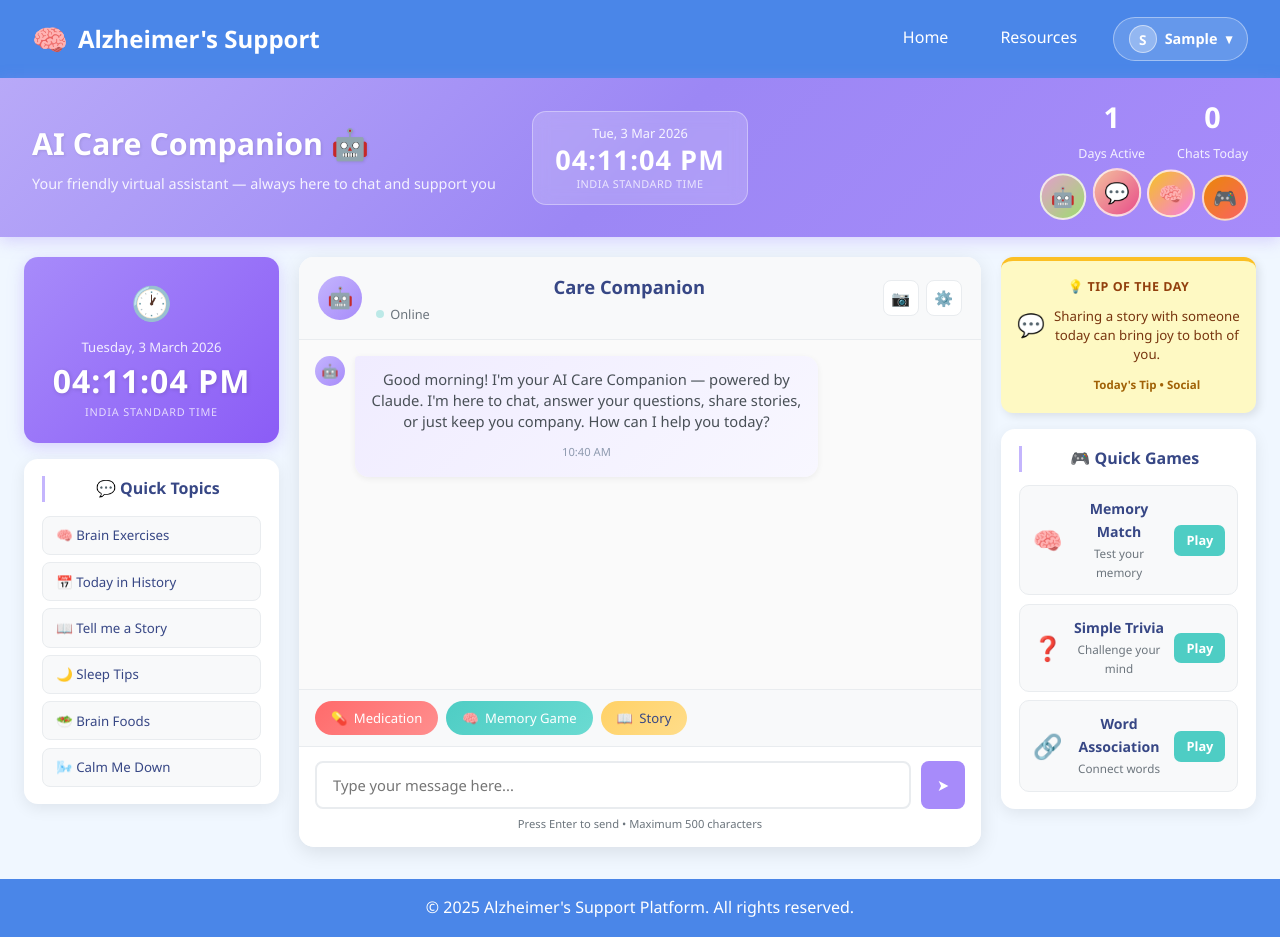
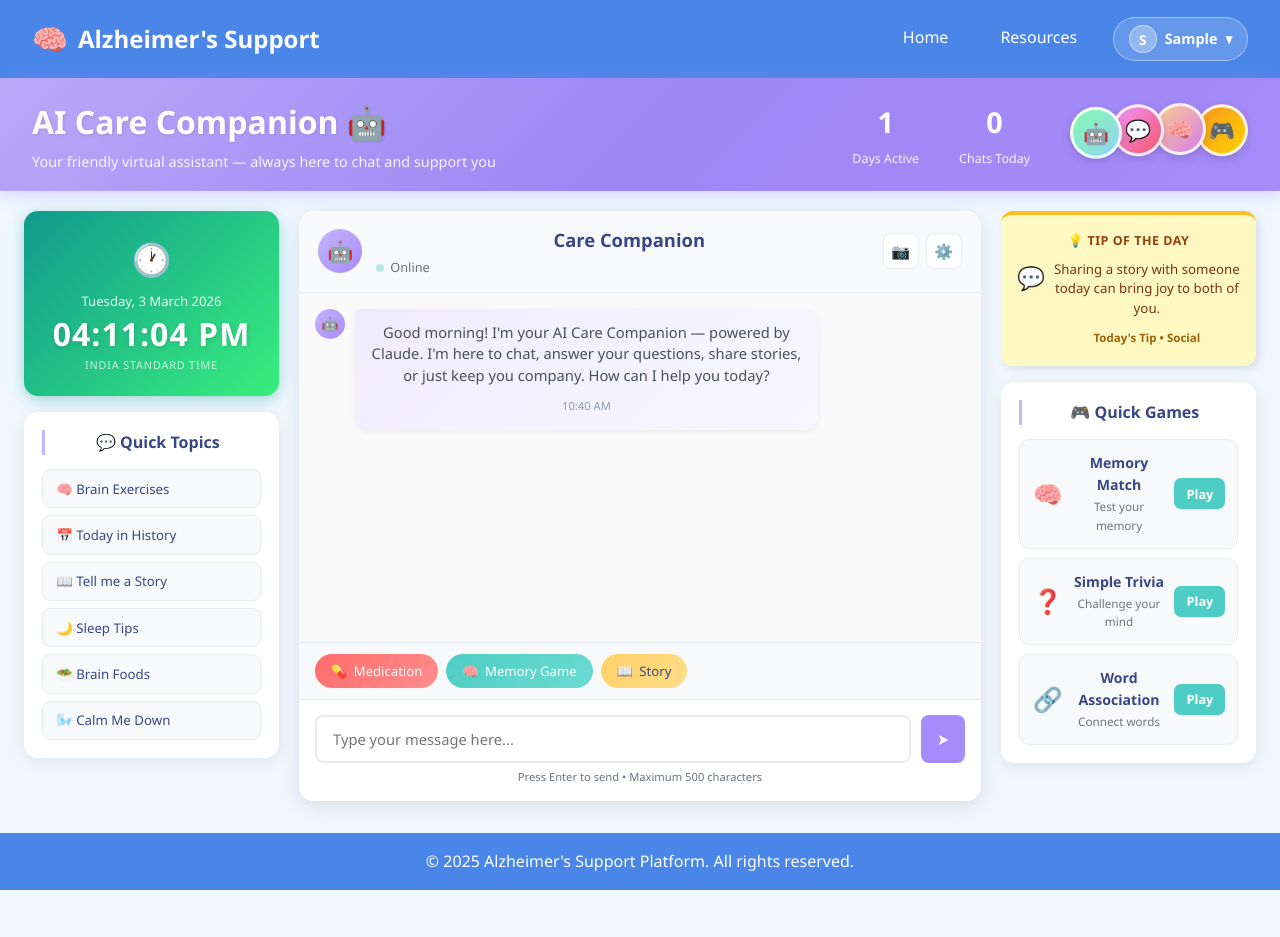
Before and after one commit to Passionatelytoooadorable/alzheimer, a plain HTML site: page frontend/ai-companion.html in a window 1280 px wide. After the commit the page ends 890 px from the top, so only its background shows below. Drawn offline with Linux system fonts and the light colour scheme; no server answers; sample sign-in values are in the browser's storage.

Commit message:
Add files via upload

```diff
--- a/frontend/ai-companion.css
+++ b/frontend/ai-companion.css
@@ -11,7 +11,7 @@
 .companion-header {
     background: linear-gradient(135deg, #b8a9f8 0%, #9c87f5 50%, #a78bfa 100%);
     color: white;
-    padding: 1rem 2rem;
+    padding: 1.1rem 2rem;
     box-shadow: 0 4px 15px rgba(167,139,250,0.35);
 }
 
@@ -19,13 +19,13 @@
     max-width: 1400px;
     margin: 0 auto;
     display: grid;
-    grid-template-columns: 1fr auto 1fr;
+    grid-template-columns: 1fr auto auto;
     align-items: center;
-    gap: 1.5rem;
+    gap: 2.5rem;
 }
 
 .header-left h1 {
-    font-size: 1.9rem;
+    font-size: 2rem;
     font-weight: 700;
     margin: 0 0 0.2rem 0;
     text-shadow: 1px 1px 3px rgba(0,0,0,0.1);
@@ -37,74 +37,44 @@
     margin: 0;
 }
 
-/* Live clock in header center */
-.live-clock-widget {
-    background: rgba(255,255,255,0.18);
-    border: 1px solid rgba(255,255,255,0.35);
-    border-radius: 14px;
-    padding: 0.7rem 1.4rem;
-    text-align: center;
-    backdrop-filter: blur(8px);
-    min-width: 180px;
-}
-
-.clock-date {
-    font-size: 0.8rem;
-    opacity: 0.9;
-    font-weight: 500;
-    margin-bottom: 0.15rem;
-}
-
-.clock-time {
-    font-size: 1.7rem;
-    font-weight: 700;
-    letter-spacing: 1px;
-    line-height: 1;
-}
-
-.clock-label {
-    font-size: 0.68rem;
-    opacity: 0.75;
-    margin-top: 0.15rem;
-    text-transform: uppercase;
-    letter-spacing: 0.5px;
-}
+.header-center { display: flex; align-items: center; }
+.header-stats { display: flex; gap: 2.5rem; }
 
 .header-right {
     display: flex;
-    flex-direction: column;
-    align-items: flex-end;
-    gap: 0.6rem;
+    align-items: center;
 }
 
-.header-stats { display: flex; gap: 2rem; }
-
-/* Floating icons in header */
+/* Floating icons in header - overlapping like image reference */
 .floating-icons {
     display: flex;
-    gap: 0.5rem;
+    flex-direction: row;
 }
 
 .companion-icon {
-    width: 46px;
-    height: 46px;
+    width: 52px;
+    height: 52px;
     border-radius: 50%;
     display: flex;
     align-items: center;
     justify-content: center;
-    font-size: 1.2rem;
-    border: 2px solid rgba(255,255,255,0.7);
-    animation: float 6s ease-in-out infinite;
+    font-size: 1.3rem;
+    border: 3px solid rgba(255,255,255,0.85);
+    margin-left: -10px;
+    animation: iconFloat 6s ease-in-out infinite;
+    box-shadow: 0 3px 10px rgba(0,0,0,0.15);
 }
 
-.icon-1 { background: linear-gradient(135deg,#e39fcb,#9ddd6e); animation-delay: 0s; }
-.icon-2 { background: linear-gradient(135deg,#f3c09d,#e84d8a); animation-delay: 1.5s; }
-.icon-3 { background: linear-gradient(135deg,#f4c322,#f97ddf); animation-delay: 3s; }
-.icon-4 { background: linear-gradient(135deg,#ea8707,#fa6363); animation-delay: 4.5s; }
+.companion-icon:first-child { margin-left: 0; }
 
-@keyframes float {
-    0%,100% { transform: translateY(0) scale(1); }
-    50% { transform: translateY(-6px) scale(1.06); }
+.icon-1 { background: linear-gradient(135deg,#84fab0,#8fd3f4); animation-delay: 0s; z-index: 4; }
+.icon-2 { background: linear-gradient(135deg,#f093fb,#f5576c); animation-delay: 1s; z-index: 3; }
+.icon-3 { background: linear-gradient(135deg,#fccb90,#d57eeb); animation-delay: 2s; z-index: 2; }
+.icon-4 { background: linear-gradient(135deg,#f7971e,#ffd200); animation-delay: 3s; z-index: 1; }
+
+@keyframes iconFloat {
+    0%,100% { transform: translateY(0); }
+    50% { transform: translateY(-5px); }
 }
 
 .stat { text-align: center; }
@@ -139,12 +109,12 @@
 
 /* Sidebar Clock Widget */
 .sidebar-clock-widget {
-    background: linear-gradient(135deg, #a78bfa, #8b5cf6);
+    background: linear-gradient(135deg, #11998e, #38ef7d);
     border-radius: 14px;
     padding: 1.4rem 1rem;
     text-align: center;
     color: white;
-    box-shadow: 0 4px 16px rgba(167,139,250,0.35);
+    box-shadow: 0 4px 16px rgba(17,153,142,0.35);
 }
 
 .sidebar-clock-icon {
--- a/frontend/ai-companion.html
+++ b/frontend/ai-companion.html
@@ -28,13 +28,6 @@
                     <p>Your friendly virtual assistant — always here to chat and support you</p>
                 </div>
                 <div class="header-center">
-                    <div class="live-clock-widget">
-                        <div class="clock-date" id="headerDate"></div>
-                        <div class="clock-time" id="headerTime"></div>
-                        <div class="clock-label">India Standard Time</div>
-                    </div>
-                </div>
-                <div class="header-right">
                     <div class="header-stats">
                         <div class="stat">
                             <span class="stat-number" id="daysActiveStat">0</span>
@@ -45,6 +38,8 @@
                             <span class="stat-label">Chats Today</span>
                         </div>
                     </div>
+                </div>
+                <div class="header-right">
                     <div class="floating-icons">
                         <div class="companion-icon icon-1">🤖</div>
                         <div class="companion-icon icon-2">💬</div>
--- a/frontend/ai-companion.js
+++ b/frontend/ai-companion.js
@@ -117,13 +117,7 @@ function startISTClock() {
         const timeWithSec = `${h12}:${m}:${s} ${ampm}`;
         const timeNoSec = `${h12}:${m} ${ampm}`;
 
-        // Header clock
-        const headerDate = document.getElementById('headerDate');
-        const headerTime = document.getElementById('headerTime');
-        if (headerDate) headerDate.textContent = shortDate;
-        if (headerTime) headerTime.textContent = timeWithSec;
-
-        // Sidebar clock
+        // Sidebar clock only (header clock removed)
         const sidebarDate = document.getElementById('sidebarDate');
         const sidebarTime = document.getElementById('sidebarTime');
         if (sidebarDate) sidebarDate.textContent = fullDate;
```
